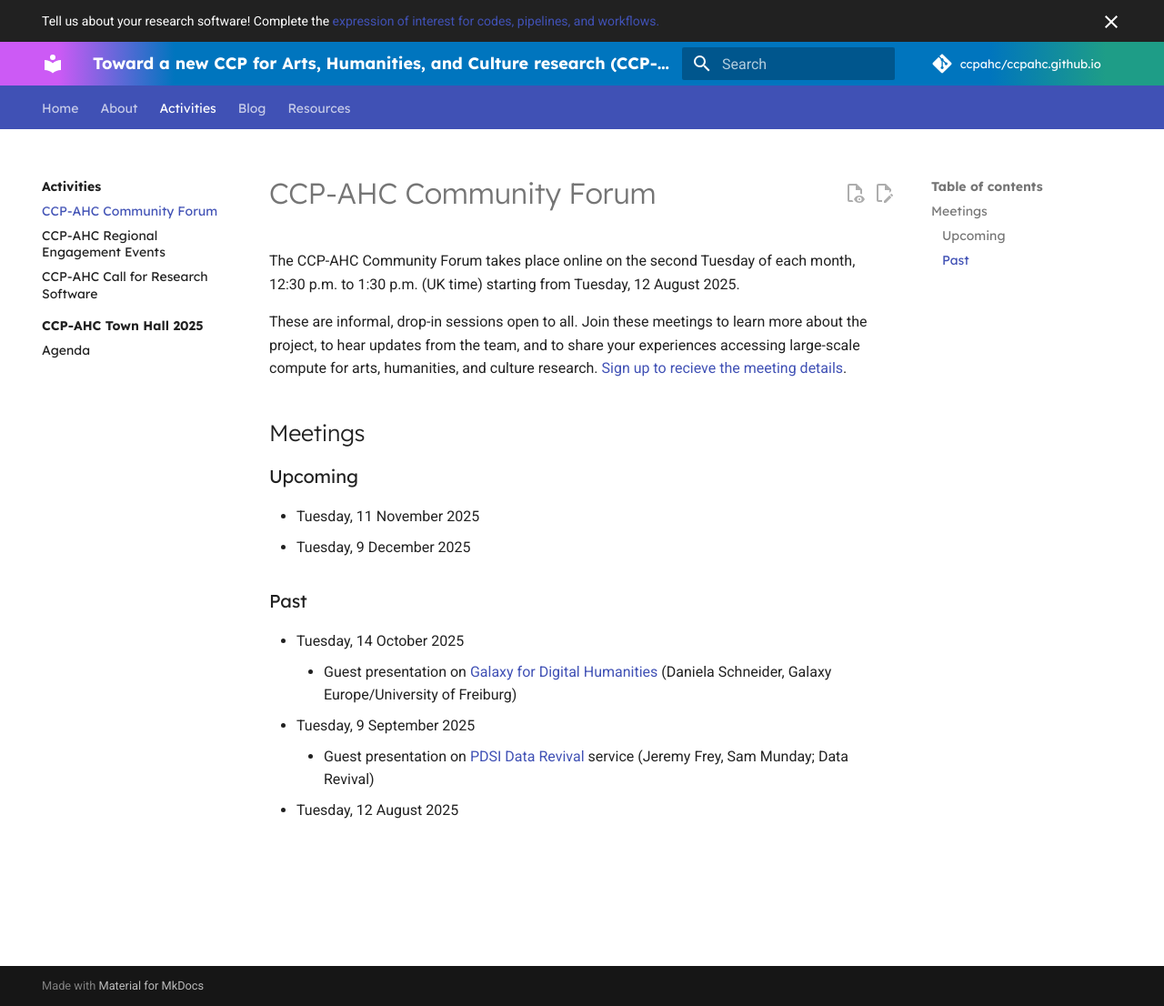
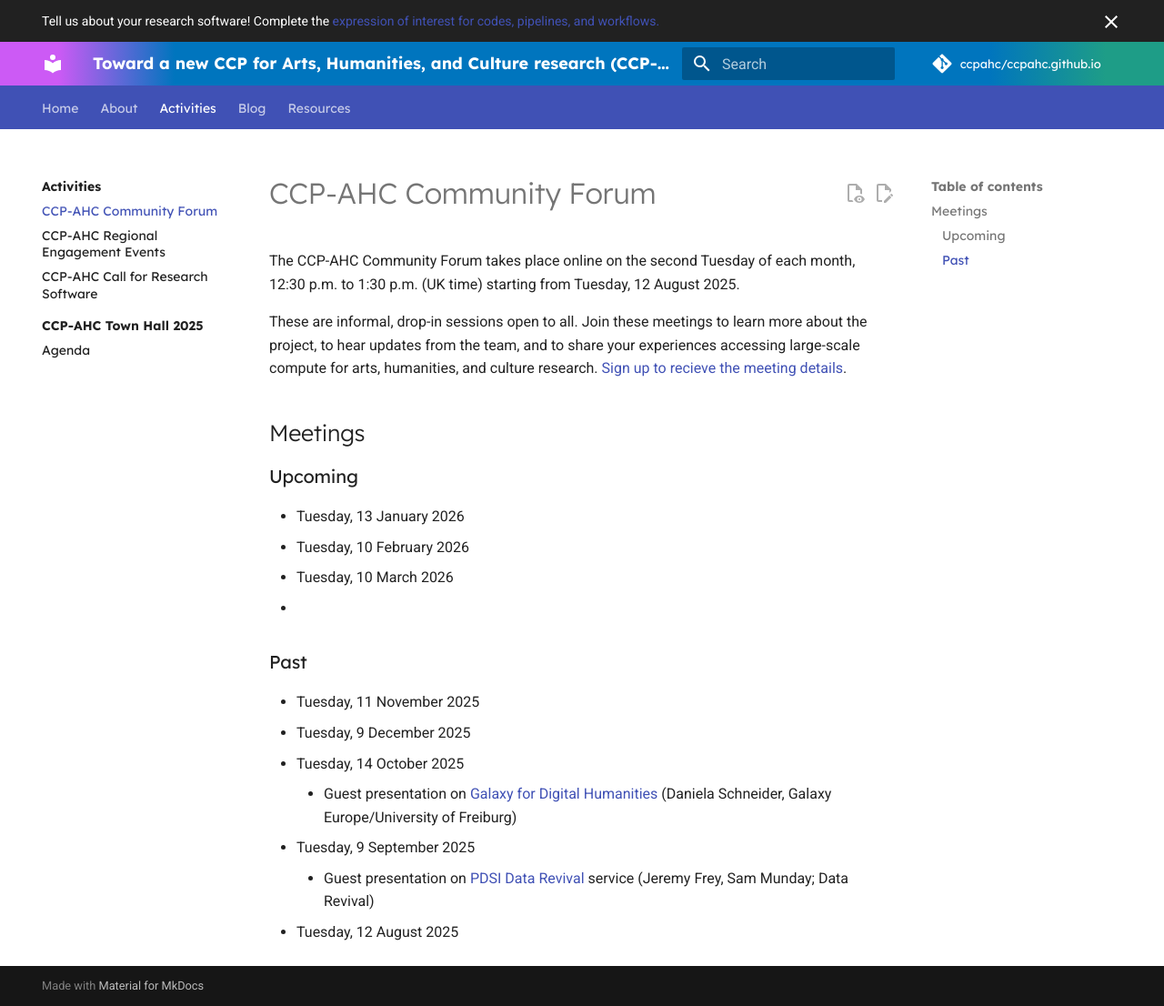
Before and after one commit to ccpahc/ccpahc.github.io, an MkDocs documentation site: the page built from docs/activities/community-forum.md, in a window 1280 px wide and 1106 px high. Shown: the whole window at 91% size. Built offline with MkDocs 1.6.1 and Material for MkDocs 9.7.7, drawn with Linux system fonts in a browser that asks for light colours; comment, search, counter and statistics services are not loaded.

Commit message:
Update upcoming meetings in community forum

```diff
--- a/docs/activities/community-forum.md
+++ b/docs/activities/community-forum.md
@@ -6,11 +6,14 @@ These are informal, drop-in sessions open to all. Join these meetings to learn m
 
 ### Upcoming
 
+- Tuesday, 13 January 2026
+- Tuesday, 10 February 2026
+- Tuesday, 10 March 2026
+-
+### Past
+
 - Tuesday, 11 November 2025
 - Tuesday, 9 December 2025
-
-### Past
-
 - Tuesday, 14 October 2025
     - Guest presentation on [Galaxy for Digital Humanities](https://training.galaxyproject.org/training-material/topics/digital-humanities/tutorials/introduction_to_dh/tutorial.html) (Daniela Schneider, Galaxy Europe/University of Freiburg)
 - Tuesday, 9 September 2025
```
